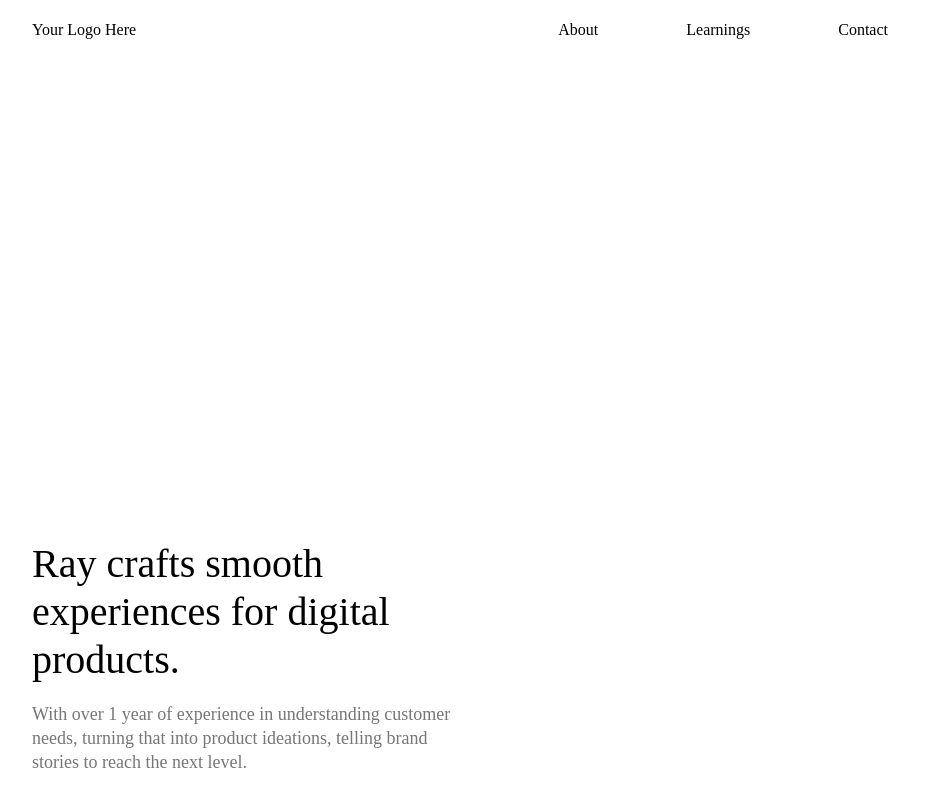
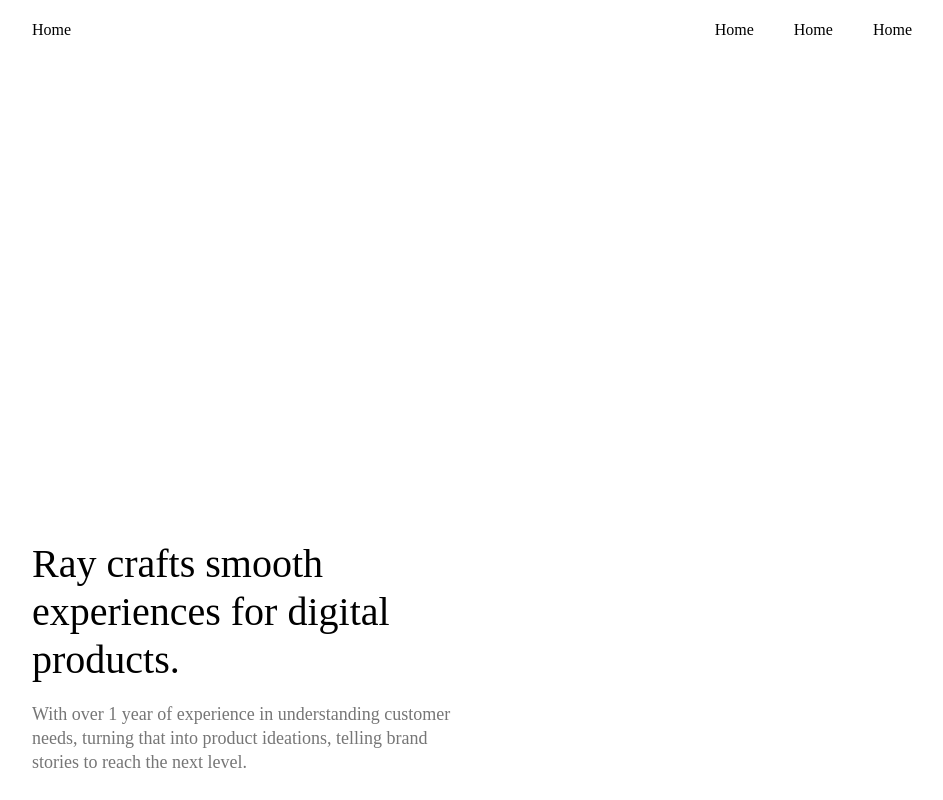
Before and after one commit to konst77/portfolio, a Next.js app: page / in a window 1280 px wide. Shown: the top 800 px of the page, without its empty margins (168-1111 px from the left). Built offline with nearby package versions, Linux system fonts and the light colour scheme.

Commit message:
modified:   src/Components/Footer.js 	modified:   src/Components/Navbar.js

```diff
--- a/src/Components/Footer.js
+++ b/src/Components/Footer.js
@@ -4,19 +4,19 @@ const Footer = () => {
     return (
         <div id='footer' className='grids'>
             <div className='footerall'>
-                <div class='footerdiv'>
+                <div className='footerdiv'>
                     <Link id='ftlink' href='/'>Home</Link>
                 </div>
 
-                <div class='footerdiv'>
+                <div className='footerdiv'>
                     <Link id='ftlink' href='/about'>About</Link>
                 </div>
 
-                <div class='footerdiv'>
+                <div className='footerdiv'>
                     <Link id='ftlink' href='/learning'>Learning</Link>
                 </div>
 
-                <div class='footerdiv'>
+                <div className='footerdiv'>
                     <Link id='ftlink' href='/contact'>Contact</Link>
                 </div>
             </div>
--- a/src/Components/Navbar.js
+++ b/src/Components/Navbar.js
@@ -1,25 +1,30 @@
 import Link from 'next/link';
 
 const Navbar = () => {
+
+  const Customlink = ({href, title, className=""}) => {
+    return (
+      <Link href={href} className={'${className}'}>
+        {title}
+      </Link>
+    )
+  }
+
   return (
     <nav>
         <div className='logo'>
-            <Link id="logo" href="/">
-            Your Logo Here
-            </Link>
+            <Customlink href="/" title="Home" className=''/>
+
         </div>
         <div className='navmenu'>
-            <Link id="link" href="/about">
-            About
-            </Link>
+            <Customlink href="/" title="Home" className=''/>
 
-            <Link id="link" href="/learning">
-            Learnings
-            </Link>
 
-            <Link id="link" href="/contact">
-            Contact
-            </Link>
+            <Customlink href="/" title="Home" className=''/>
+
+
+            <Customlink href="/" title="Home" className=''/>
+
         </div>
     </nav>
   );
```
